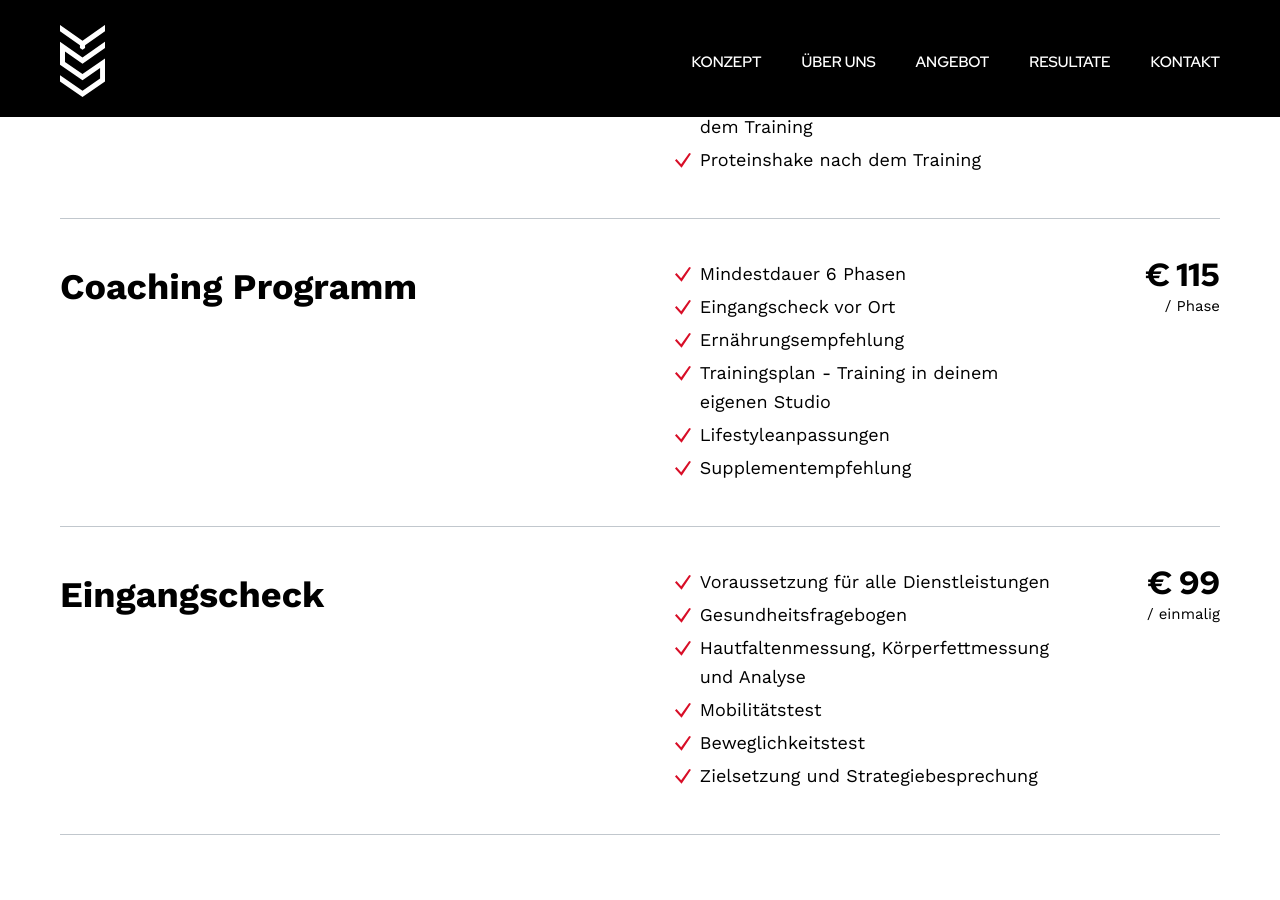
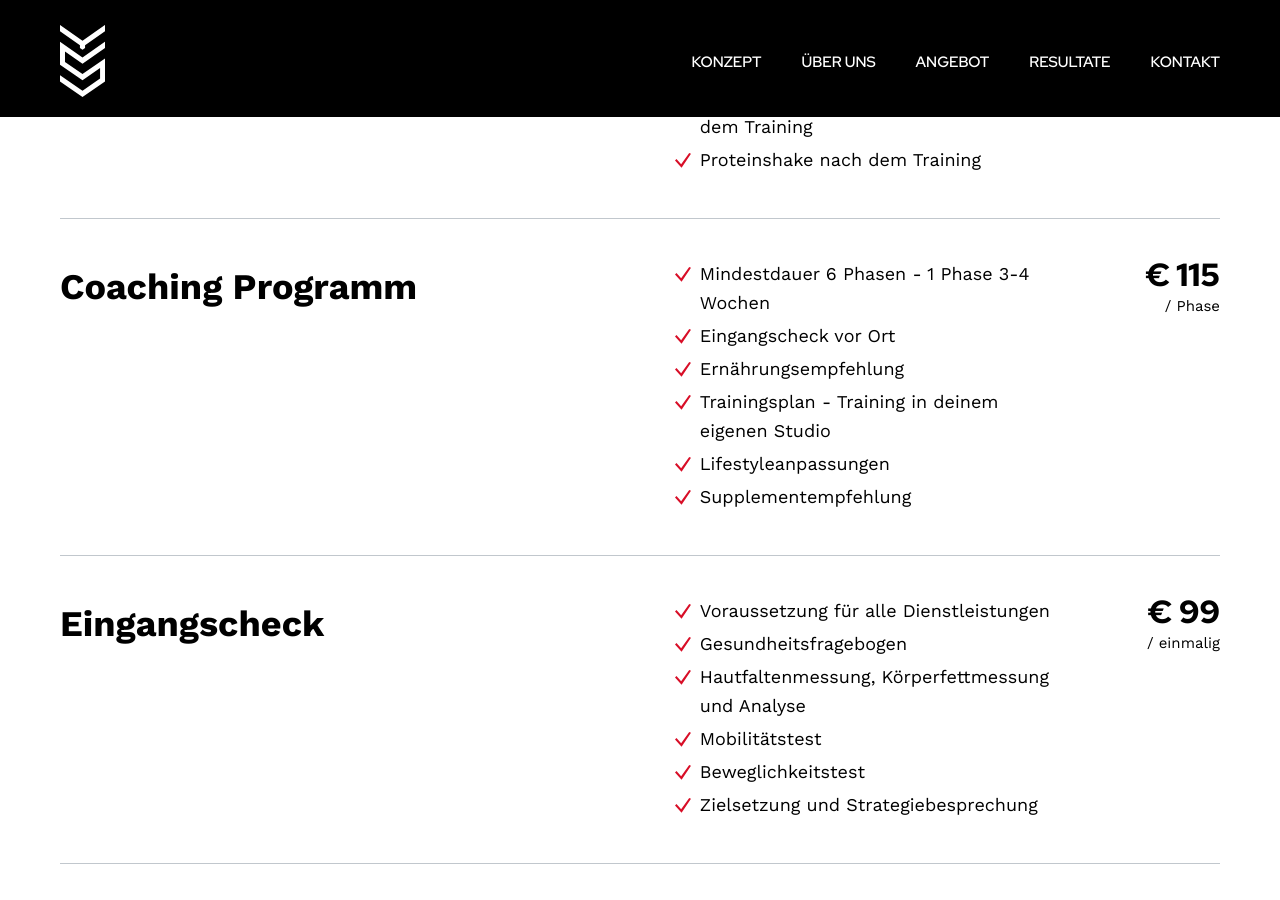
Before and after one commit to yspt-de/www, a Jekyll site: the page built from index.markdown, in a window 1280 px wide and 900 px high, scrolled down 3796 px. Built offline with Jekyll 4.4.1, drawn with Linux system fonts in a browser that asks for light colours.

Commit message:
Update from Forestry.io Yusuf Shafiq updated index.markdown

```diff
--- a/index.markdown
+++ b/index.markdown
@@ -62,7 +62,7 @@ services:
   price: "€ 115"
   price-einheit: Phase
   usps:
-  - Mindestdauer 6 Phasen
+  - Mindestdauer 6 Phasen - 1 Phase 3-4 Wochen
   - Eingangscheck vor Ort
   - Ernährungsempfehlung
   - Trainingsplan - Training in deinem eigenen Studio
```
